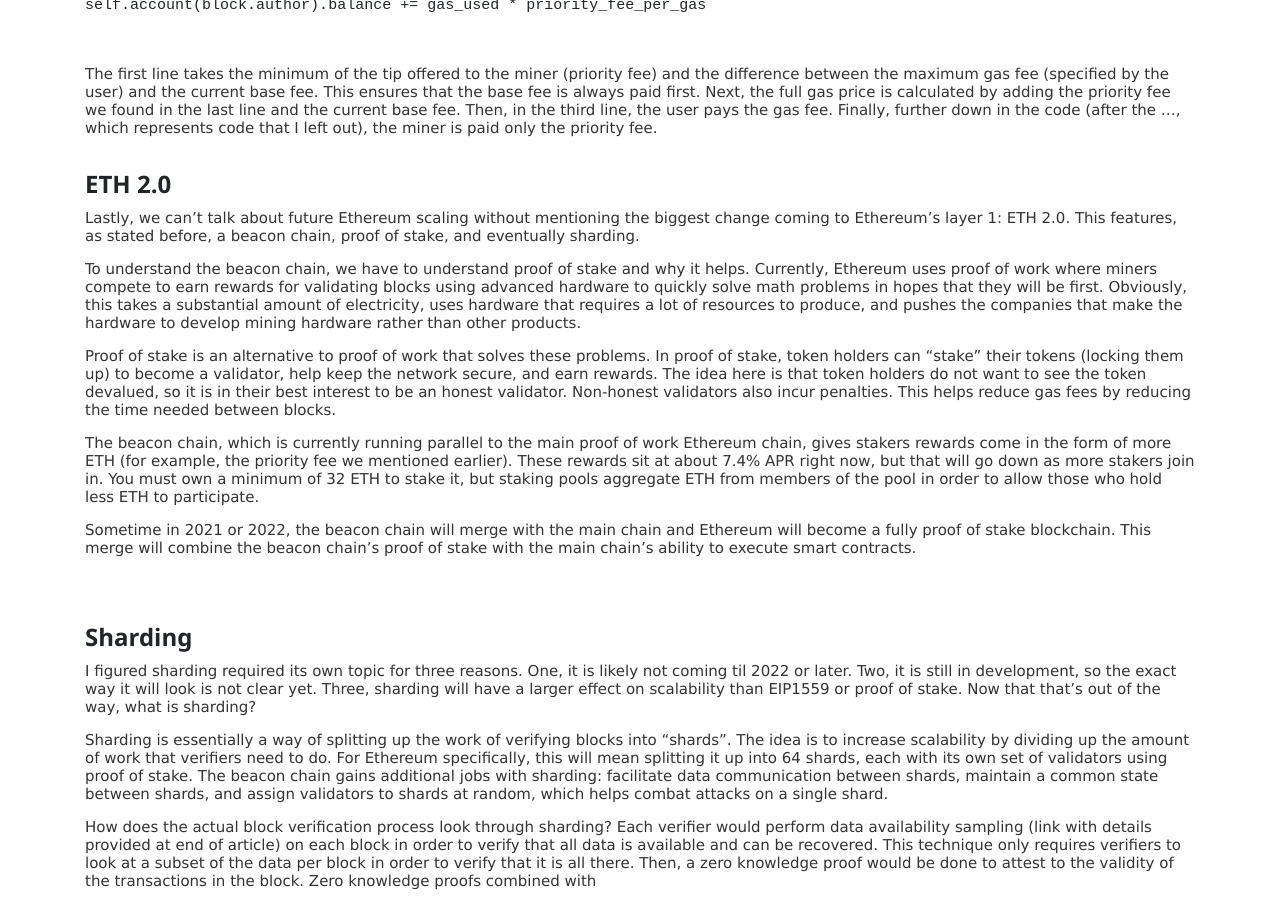
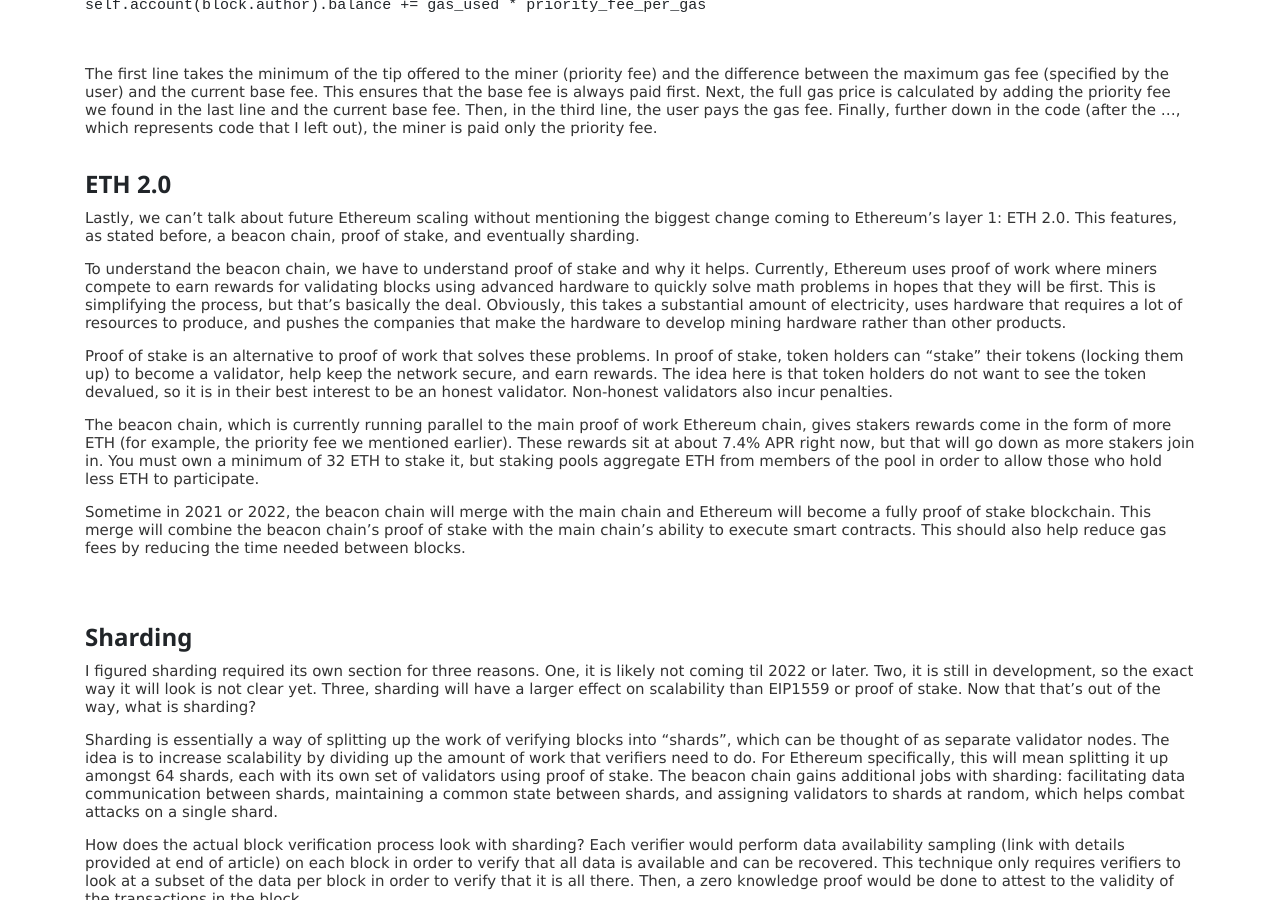
Before and after one commit to beauhodes/beauhodes.github.io, a Jekyll site: the page built from _posts/2021-05-12-ethereum-scaling.md, in a window 1280 px wide and 900 px high, scrolled down 2251 px. Built offline with Jekyll 4.4.1, drawn with Linux system fonts in a browser that asks for light colours; nearby versions of some CDN libraries; our own code applies the rules of GitHub Pages for plain Markdown files; some of the changed text lies outside the part shown.

Commit message:
Update 2021-05-12-ethereum-scaling.md

```diff
--- a/_posts/2021-05-12-ethereum-scaling.md
+++ b/_posts/2021-05-12-ethereum-scaling.md
@@ -93,23 +93,22 @@
 ### **ETH 2.0**
 Lastly, we can't talk about future Ethereum scaling without mentioning the biggest change coming to Ethereum’s layer 1: ETH 2.0. This features, as stated before, a beacon chain, proof of stake, and eventually sharding.
 
-To understand the beacon chain, we have to understand proof of stake and why it helps. Currently, Ethereum uses proof of work where miners compete to earn rewards for validating blocks using advanced hardware to quickly solve math problems in hopes that they will be first. Obviously, this takes a substantial amount of electricity, uses hardware that requires a lot of resources to produce, and pushes the companies that make the hardware to develop mining hardware rather than other products.
+To understand the beacon chain, we have to understand proof of stake and why it helps. Currently, Ethereum uses proof of work where miners compete to earn rewards for validating blocks using advanced hardware to quickly solve math problems in hopes that they will be first. This is simplifying the process, but that's basically the deal. Obviously, this takes a substantial amount of electricity, uses hardware that requires a lot of resources to produce, and pushes the companies that make the hardware to develop mining hardware rather than other products.
 
-Proof of stake is an alternative to proof of work that solves these problems. In proof of stake, token holders can “stake” their tokens (locking them up) to become a validator, help keep the network secure, and earn rewards. The idea here is that token holders do not want to see the token devalued, so it is in their best interest to be an honest validator. Non-honest validators also incur penalties. This helps reduce gas fees by reducing the time needed between blocks.
+Proof of stake is an alternative to proof of work that solves these problems. In proof of stake, token holders can “stake” their tokens (locking them up) to become a validator, help keep the network secure, and earn rewards. The idea here is that token holders do not want to see the token devalued, so it is in their best interest to be an honest validator. Non-honest validators also incur penalties.
 
 The beacon chain, which is currently running parallel to the main proof of work Ethereum chain, gives stakers rewards come in the form of more ETH (for example, the priority fee we mentioned earlier). These rewards sit at about 7.4% APR right now, but that will go down as more stakers join in. You must own a minimum of 32 ETH to stake it, but staking pools aggregate ETH from members of the pool in order to allow those who hold less ETH to participate.
 
-Sometime in 2021 or 2022, the beacon chain will merge with the main chain and Ethereum will become a fully proof of stake blockchain. This merge will combine the beacon chain’s proof of stake with the main chain’s ability to execute smart contracts.
+Sometime in 2021 or 2022, the beacon chain will merge with the main chain and Ethereum will become a fully proof of stake blockchain. This merge will combine the beacon chain’s proof of stake with the main chain’s ability to execute smart contracts. This should also help reduce gas fees by reducing the time needed between blocks.
 
 <br/>
 <br/>
 ### **Sharding**
-I figured sharding required its own topic for three reasons. One, it is likely not coming til 2022 or later. Two, it is still in development, so the exact way it will look is not clear yet. Three, sharding will have a larger effect on scalability than EIP1559 or proof of stake. Now that that’s out of the way, what is sharding?
+I figured sharding required its own section for three reasons. One, it is likely not coming til 2022 or later. Two, it is still in development, so the exact way it will look is not clear yet. Three, sharding will have a larger effect on scalability than EIP1559 or proof of stake. Now that that’s out of the way, what is sharding?
 
-Sharding is essentially a way of splitting up the work of verifying blocks into “shards”. The idea is to increase scalability by dividing up the amount of work that verifiers need to do. For Ethereum specifically, this will mean splitting it up into 64 shards, each with its own set of validators using proof of stake. The beacon chain gains additional jobs with sharding: facilitate data communication between shards, maintain a common state between shards, and assign validators to shards at random, which helps combat attacks on a single shard.
+Sharding is essentially a way of splitting up the work of verifying blocks into “shards”, which can be thought of as separate validator nodes. The idea is to increase scalability by dividing up the amount of work that verifiers need to do. For Ethereum specifically, this will mean splitting it up amongst 64 shards, each with its own set of validators using proof of stake. The beacon chain gains additional jobs with sharding: facilitating data communication between shards, maintaining a common state between shards, and assigning validators to shards at random, which helps combat attacks on a single shard.
 
-How does the actual block verification process look through sharding? Each verifier would perform data availability sampling (link with details provided at end of article) on each block in order to verify that all data is available and can be recovered. This technique only requires verifiers to look at a subset of the data per block in order to verify that it is all there. Then, a zero knowledge proof would be done to attest to the validity of the transactions in the block.
-Zero knowledge proofs combined with
+How does the actual block verification process look with sharding? Each verifier would perform data availability sampling (link with details provided at end of article) on each block in order to verify that all data is available and can be recovered. This technique only requires verifiers to look at a subset of the data per block in order to verify that it is all there. Then, a zero knowledge proof would be done to attest to the validity of the transactions in the block.
 
 As of right now, the plan is for shards to only provide data availability (for example, there would be no execution of smart contracts on the shards).
 At some point in the future, we could see execution happening on the shards, but that is much further away.
```
